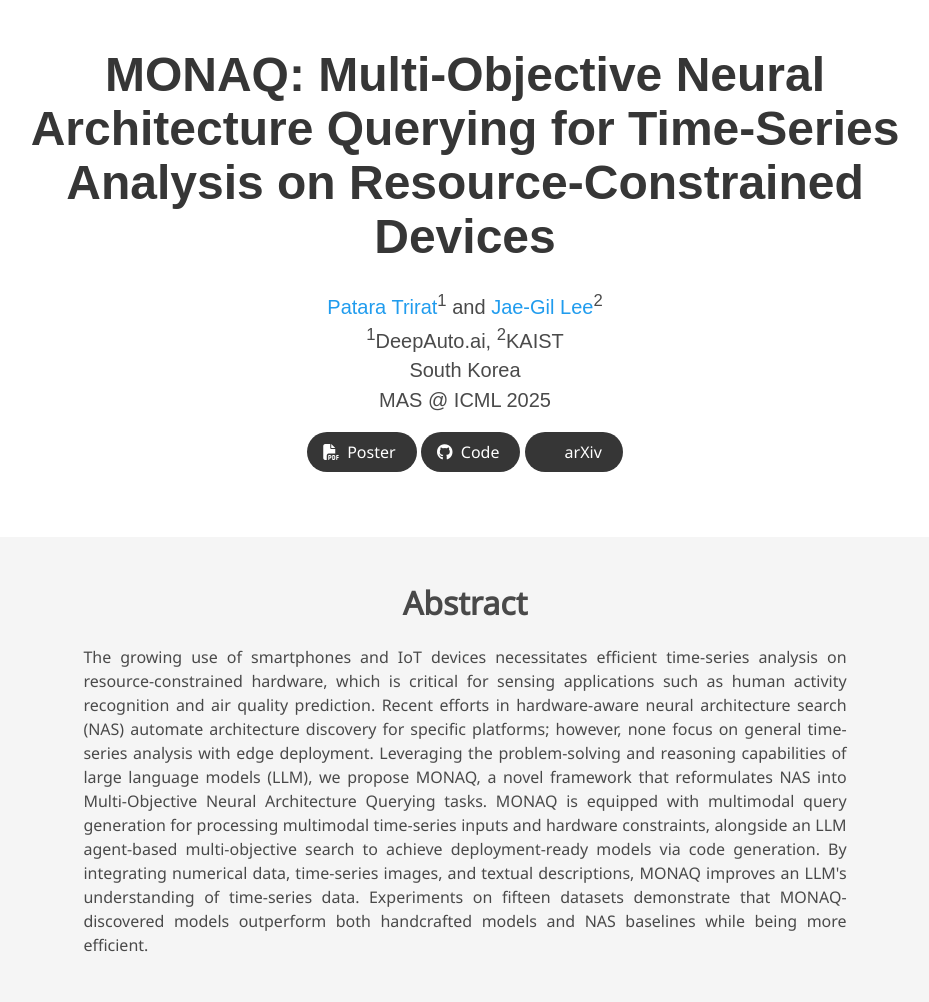
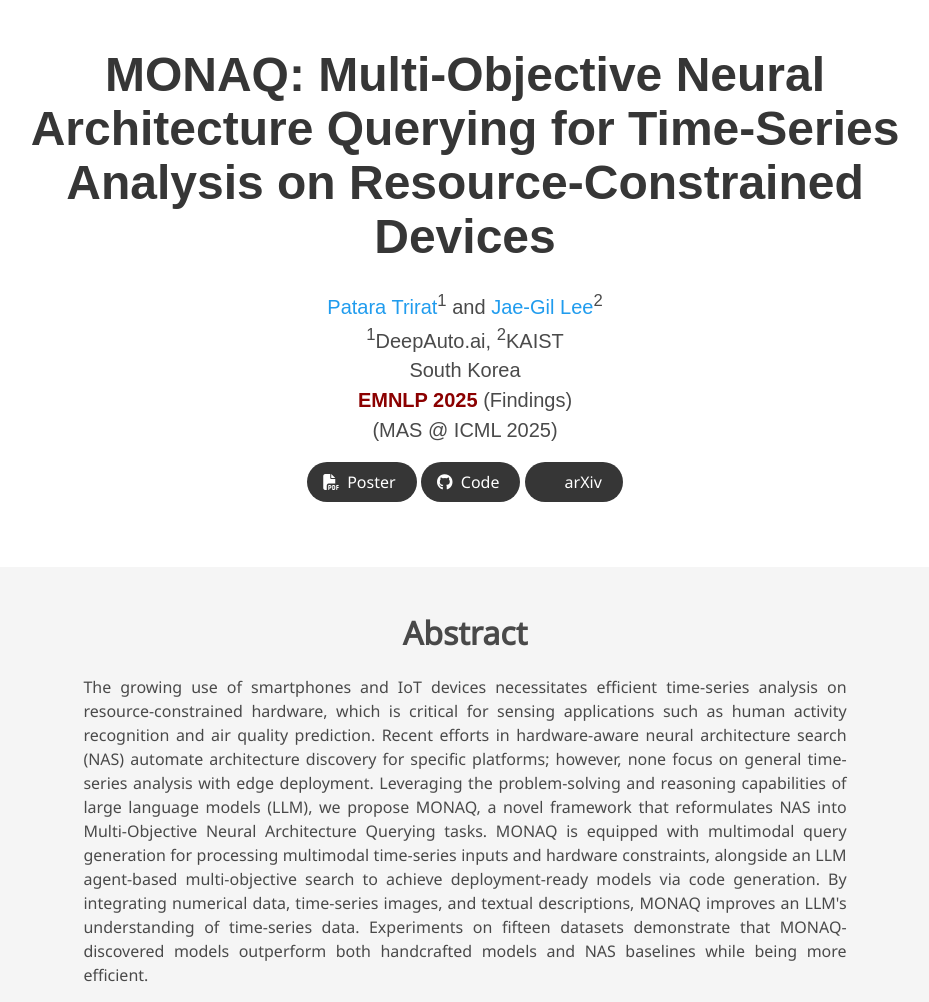
Before and after one commit to kaist-dmlab/MONAQ, a plain HTML site: page index.html in a window 1280 px wide. Shown: the top 1002 px of the page, without its empty margins (175-1104 px from the left). Drawn offline with nearby package versions, Linux system fonts and the light colour scheme; some icons are missing; a web font is replaced by a local one.

Commit message:
Update index.html

```diff
--- a/index.html
+++ b/index.html
@@ -61,7 +61,7 @@
             </div>
 
                   <div class="is-size-5 publication-authors">
-                    <span class="author-block"><sup>1</sup>DeepAuto.ai, <sup>2</sup>KAIST<br>South Korea<br>MAS @ ICML 2025</span>
+                    <span class="author-block"><sup>1</sup>DeepAuto.ai, <sup>2</sup>KAIST<br>South Korea<br><strong style="color: darkred">EMNLP 2025</strong> (Findings)<br>(MAS @ ICML 2025)</span>
 <!--                     <span class="eql-cntrb"><small><br><sup>*</sup>Indicates Equal Contribution</small></span> -->
                   </div>
 
```
